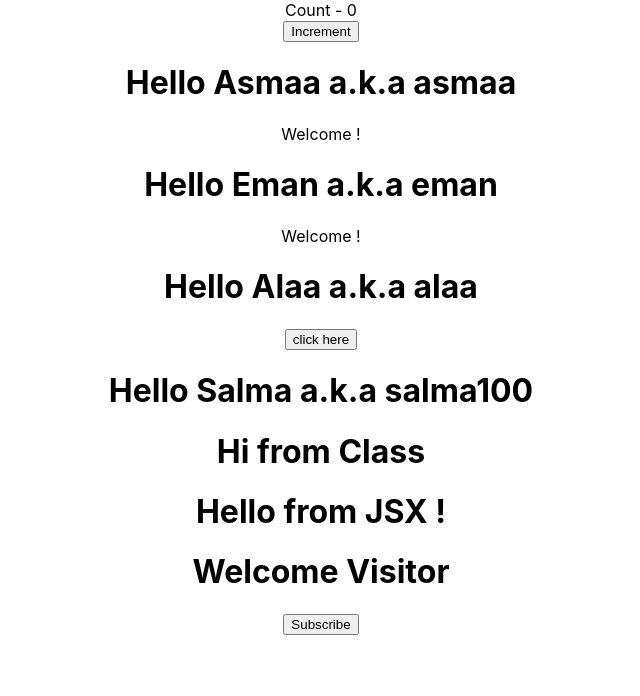
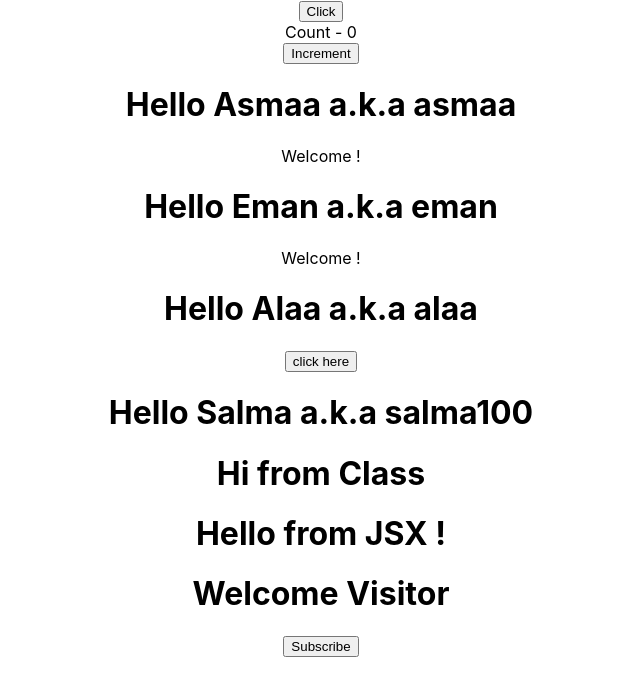
Before and after one commit to Asmaathabet/react-js-course, a React (Create React App) app: page / in a window 1280 px wide. Shown: the top 696 px of the page, without its empty margins (319-959 px from the left). Built offline with nearby package versions, Linux system fonts and the light colour scheme.

Commit message:
create event handler in function component

```diff
--- a/src/App.js
+++ b/src/App.js
@@ -5,11 +5,13 @@
 import Hello from './components/Hello';
 import Message from './components/Message';
 import Counter from './components/Counter';
+import FunctionClick from './components/FunctionClick';
 import './App.css';
 
 function App() {
   return (
     <div className="App">
+      <FunctionClick />
       <Counter />
       <Greet name="Asmaa"  username="asmaa"><p1> Welcome !</p1> </Greet>
       <Greet name="Eman" username="eman" ><p1> Welcome !</p1></Greet>
--- /dev/null
+++ b/src/components/FunctionClick.js
@@ -0,0 +1,17 @@
+import React from 'react'
+
+function FunctionClick() {
+
+    const clickHandler = () => {
+        console.log('button clicked');
+    }
+    // Event Handler used without parenthese
+    // don't onClick={clickHandler()} => it will execute one time before pressing
+    return (
+        <div>
+            <button onClick={clickHandler}>Click</button>
+        </div>
+    )
+}
+
+export default FunctionClick
```
Also changed, not shown: 1 other file (tests, documents, lock files or other folders).
